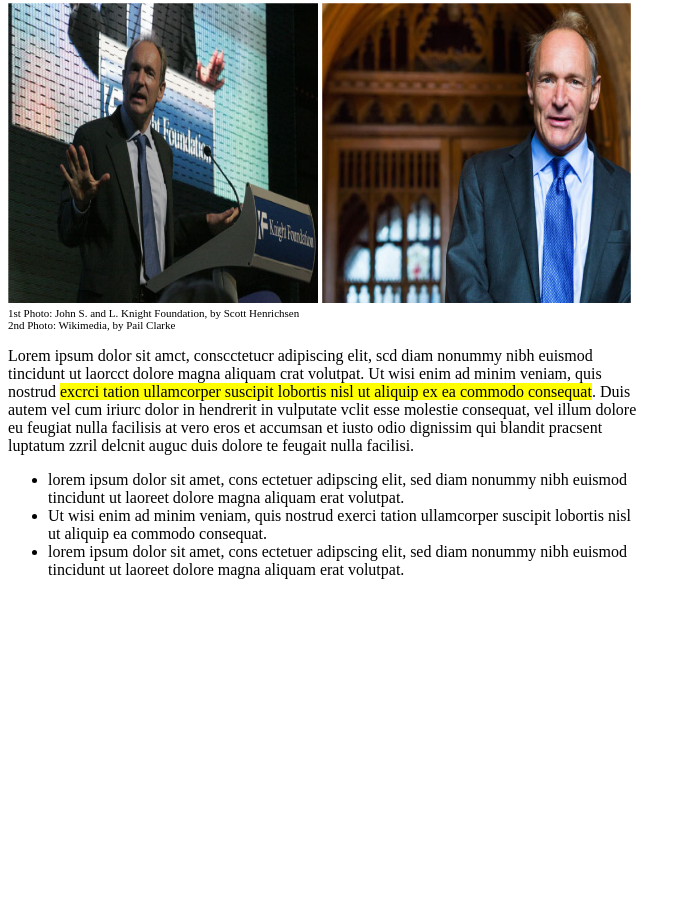
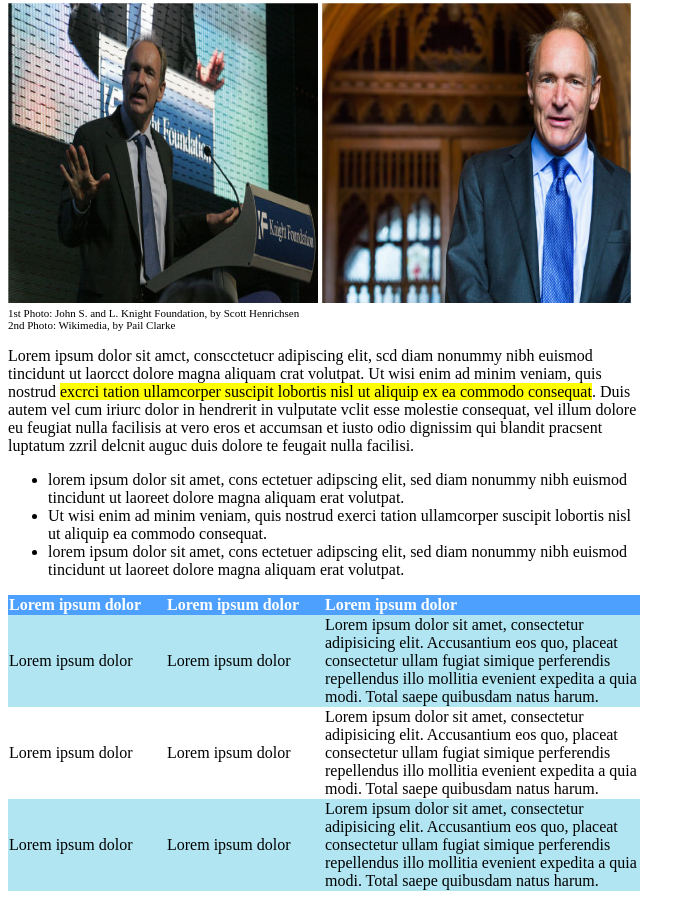
Before and after one commit to AntonioRusso1997/html-css-booleaner, a plain HTML site: page index.html in a window 1280 px wide. Shown: the part 256-1155 px from the top of the page, without its empty margins (0-695 px from the left). Before the commit the page ends 851 px from the top, so only its background shows below. Drawn offline with Linux system fonts and the light colour scheme.

Commit message:
Inserimento tabella

```diff
--- a/css/style.css
+++ b/css/style.css
@@ -47,3 +47,27 @@ h3 span {
 .testo-notizia span {
     background-color: yellow;
 }
+
+table {
+    border: none;
+    width: 100%;
+}
+thead {
+    background-color: #4EA0FF;
+    color: white;
+}
+
+.riga-azzurra {
+    background-color: #B1E5F2;
+}
+.th1, .th2 {
+    width: 25%;
+    margin-left: 0;
+    text-align: left;
+
+}
+
+.th3 {
+    width: 50%;
+    text-align: left;
+}
--- a/index.html
+++ b/index.html
@@ -41,6 +41,39 @@
                 <li>lorem ipsum dolor sit amet, cons ectetuer adipscing elit, sed diam nonummy nibh euismod tincidunt ut laoreet dolore magna aliquam erat volutpat.</li>
             </ul>
 
+            <!-- tabella notizia -->
+            <table cellspacing="0">
+                <!-- Intestazione tabella -->
+                <thead>
+                    <th class="th1">Lorem ipsum dolor</th>
+                    <th class="th2">Lorem ipsum dolor</th>
+                    <th class="th3">Lorem ipsum dolor</th>
+                </thead>
+                <!-- /intestazione tabella -->
+
+                <!-- Corpo tabella -->
+                <tbody>
+                    <tr class="riga-azzurra">
+                        <td>Lorem ipsum dolor</td>
+                        <td>Lorem ipsum dolor</td>
+                        <td>Lorem ipsum dolor sit amet, consectetur adipisicing elit. Accusantium eos quo, placeat consectetur ullam fugiat simique perferendis repellendus illo mollitia evenient expedita a quia modi. Total saepe quibusdam natus harum.</td>
+                    </tr>
+
+                    <tr class=>
+                        <td>Lorem ipsum dolor</td>
+                        <td>Lorem ipsum dolor</td>
+                        <td>Lorem ipsum dolor sit amet, consectetur adipisicing elit. Accusantium eos quo, placeat consectetur ullam fugiat simique perferendis repellendus illo mollitia evenient expedita a quia modi. Total saepe quibusdam natus harum.</td>
+                    </tr>
+
+                    <tr class="riga-azzurra">
+                        <td>Lorem ipsum dolor</td>
+                        <td>Lorem ipsum dolor</td>
+                        <td>Lorem ipsum dolor sit amet, consectetur adipisicing elit. Accusantium eos quo, placeat consectetur ullam fugiat simique perferendis repellendus illo mollitia evenient expedita a quia modi. Total saepe quibusdam natus harum.</td>
+                    </tr>
+                </tbody>
+                <!-- /corpo tabella -->
+            </table>
+            <!-- /tabella notizia -->
         </div>
 
     </main>
```
